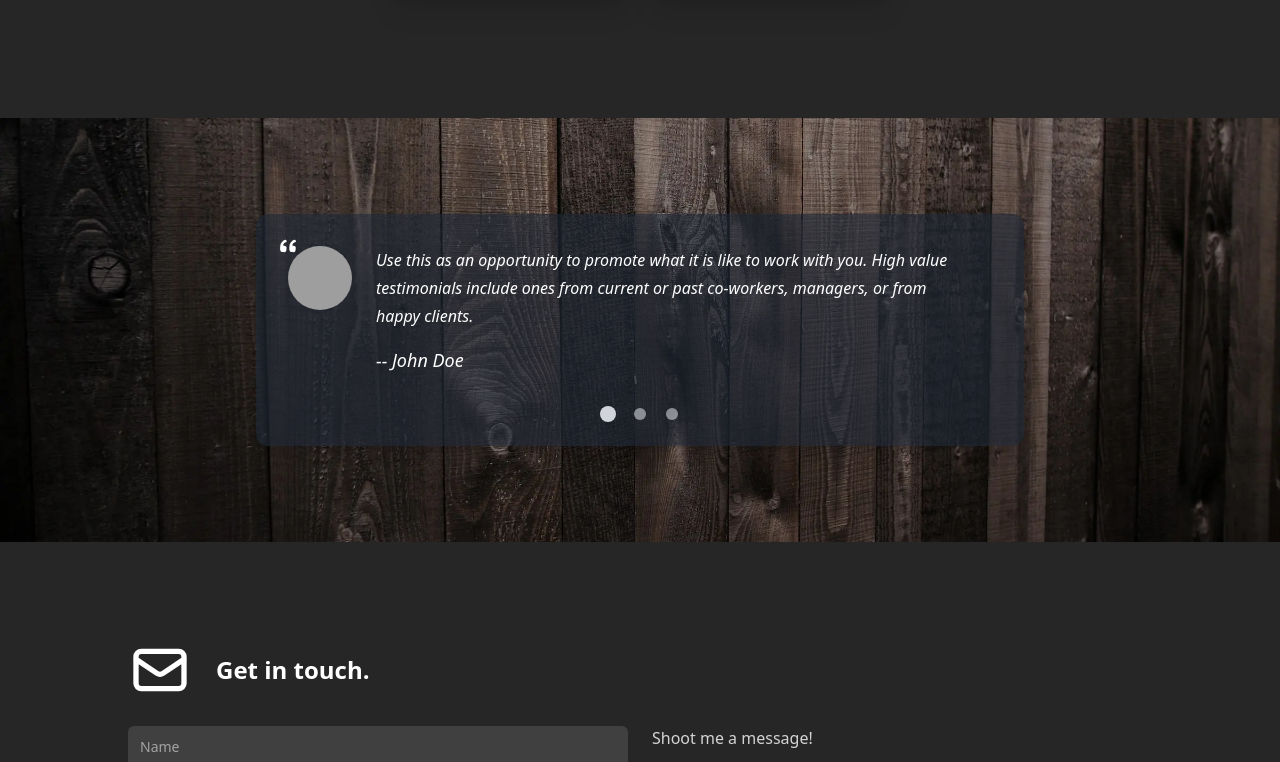
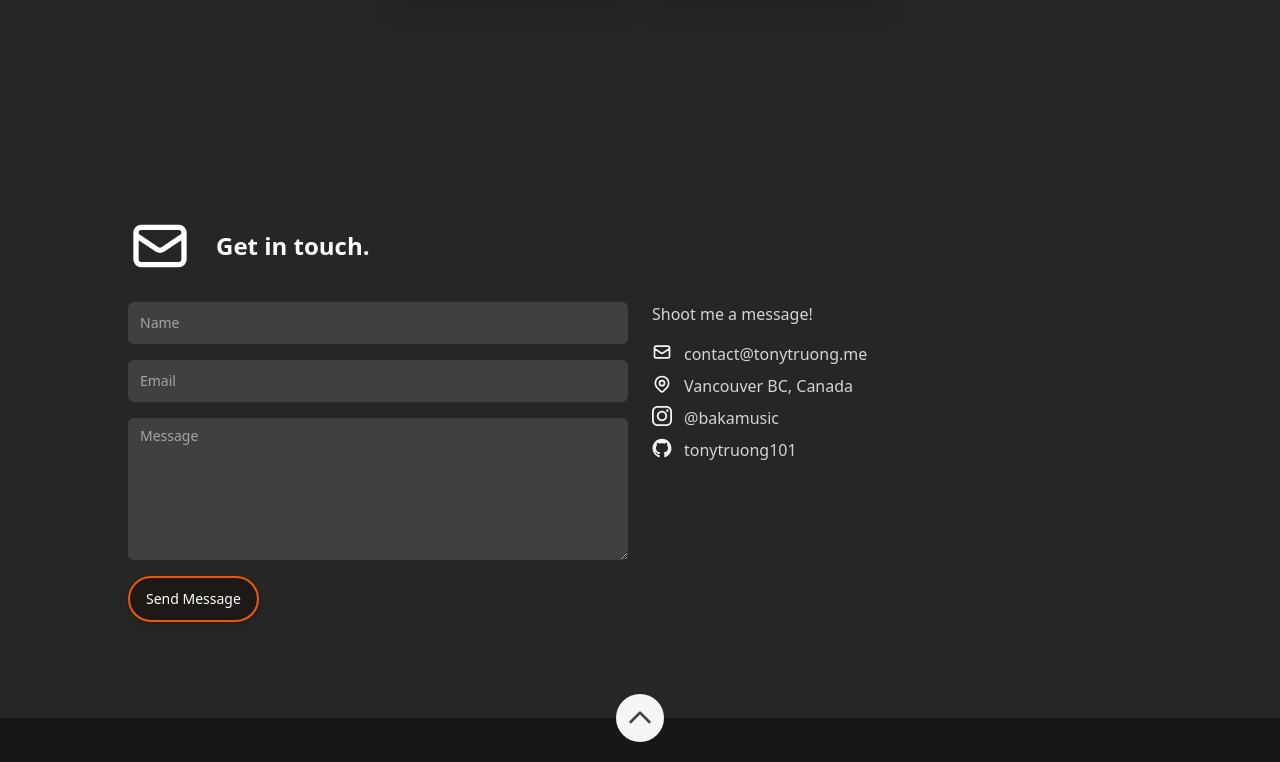
Before and after one commit to tbakerx/react-resume-template, a Next.js app: page / in a window 1280 px wide. Shown: the part 2936-3698 px from the top of the page. Built offline with nearby package versions, Linux system fonts and the light colour scheme; grey boxes are pictures that could not be loaded.

Commit message:
fixed Footer and removed testimonials for now

```diff
--- a/src/components/Sections/Footer.tsx
+++ b/src/components/Sections/Footer.tsx
@@ -17,7 +17,7 @@ const Footer: FC = memo(() => (
       <div className="flex gap-x-4 text-neutral-500">
         <Socials />
       </div>
-      <span className="text-sm text-neutral-700">© Copyright 2022 Tim Baker</span>
+      <span className="text-sm text-neutral-700"></span>
     </div>
   </div>
 ));
--- a/src/components/Sections/Testimonials.tsx
+++ /dev/null
@@ -1,139 +0,0 @@
-import classNames from 'classnames';
-import {FC, memo, UIEventHandler, useCallback, useEffect, useMemo, useRef, useState} from 'react';
-
-import {isApple, isMobile} from '../../config';
-import {SectionId, testimonial} from '../../data/data';
-import {Testimonial} from '../../data/dataDef';
-import useInterval from '../../hooks/useInterval';
-import useWindow from '../../hooks/useWindow';
-import QuoteIcon from '../Icon/QuoteIcon';
-import Section from '../Layout/Section';
-
-const Testimonials: FC = memo(() => {
-  const [activeIndex, setActiveIndex] = useState<number>(0);
-  const [scrollValue, setScrollValue] = useState(0);
-  const [parallaxEnabled, setParallaxEnabled] = useState(false);
-
-  const itemWidth = useRef(0);
-  const scrollContainer = useRef<HTMLDivElement>(null);
-
-  const {width} = useWindow();
-
-  const {imageSrc, testimonials} = testimonial;
-
-  const resolveSrc = useMemo(() => {
-    if (!imageSrc) return undefined;
-    return typeof imageSrc === 'string' ? imageSrc : imageSrc.src;
-  }, [imageSrc]);
-
-  // Mobile iOS doesn't allow background-fixed elements
-  useEffect(() => {
-    setParallaxEnabled(!(isMobile && isApple));
-  }, []);
-
-  useEffect(() => {
-    itemWidth.current = scrollContainer.current ? scrollContainer.current.offsetWidth : 0;
-  }, [width]);
-
-  useEffect(() => {
-    if (scrollContainer.current) {
-      const newIndex = Math.round(scrollContainer.current.scrollLeft / itemWidth.current);
-      setActiveIndex(newIndex);
-    }
-  }, [itemWidth, scrollValue]);
-
-  const setTestimonial = useCallback(
-    (index: number) => () => {
-      if (scrollContainer !== null && scrollContainer.current !== null) {
-        scrollContainer.current.scrollLeft = itemWidth.current * index;
-      }
-    },
-    [],
-  );
-  const next = useCallback(() => {
-    if (activeIndex + 1 === testimonials.length) {
-      setTestimonial(0)();
-    } else {
-      setTestimonial(activeIndex + 1)();
-    }
-  }, [activeIndex, setTestimonial, testimonials.length]);
-
-  const handleScroll = useCallback<UIEventHandler<HTMLDivElement>>(event => {
-    setScrollValue(event.currentTarget.scrollLeft);
-  }, []);
-
-  useInterval(next, 10000);
-
-  // If no testimonials, don't render the section
-  if (!testimonials.length) {
-    return null;
-  }
-
-  return (
-    <Section noPadding sectionId={SectionId.Testimonials}>
-      <div
-        className={classNames(
-          'flex w-full items-center justify-center bg-cover bg-center px-4 py-16 md:py-24 lg:px-8',
-          parallaxEnabled && 'bg-fixed',
-          {'bg-neutral-700': !imageSrc},
-        )}
-        style={imageSrc ? {backgroundImage: `url(${resolveSrc}`} : undefined}>
-        <div className="z-10 w-full max-w-screen-md px-4 lg:px-0">
-          <div className="flex flex-col items-center gap-y-6 rounded-xl bg-gray-800/60 p-6 shadow-lg">
-            <div
-              className="no-scrollbar flex w-full touch-pan-x snap-x snap-mandatory gap-x-6 overflow-x-auto scroll-smooth"
-              onScroll={handleScroll}
-              ref={scrollContainer}>
-              {testimonials.map((testimonial, index) => {
-                const isActive = index === activeIndex;
-                return (
-                  <Testimonial isActive={isActive} key={`${testimonial.name}-${index}`} testimonial={testimonial} />
-                );
-              })}
-            </div>
-            <div className="flex gap-x-4">
-              {[...Array(testimonials.length)].map((_, index) => {
-                const isActive = index === activeIndex;
-                return (
-                  <button
-                    className={classNames(
-                      'h-3 w-3 rounded-full bg-gray-300 transition-all duration-500 sm:h-4 sm:w-4',
-                      isActive ? 'scale-100 opacity-100' : 'scale-75 opacity-60',
-                    )}
-                    disabled={isActive}
-                    key={`select-button-${index}`}
-                    onClick={setTestimonial(index)}></button>
-                );
-              })}
-            </div>
-          </div>
-        </div>
-      </div>
-    </Section>
-  );
-});
-
-const Testimonial: FC<{testimonial: Testimonial; isActive: boolean}> = memo(
-  ({testimonial: {text, name, image}, isActive}) => (
-    <div
-      className={classNames(
-        'flex w-full shrink-0 snap-start snap-always flex-col items-start gap-y-4 p-2 transition-opacity duration-1000 sm:flex-row sm:gap-x-6',
-        isActive ? 'opacity-100' : 'opacity-0',
-      )}>
-      {image ? (
-        <div className="relative h-14 w-14 shrink-0 sm:h-16 sm:w-16">
-          <QuoteIcon className="absolute -top-2 -left-2 h-4 w-4 stroke-black text-white" />
-          <img className="h-full w-full rounded-full" src={image} />
-        </div>
-      ) : (
-        <QuoteIcon className="h-5 w-5 shrink-0 text-white sm:h-8 sm:w-8" />
-      )}
-      <div className="flex flex-col gap-y-4">
-        <p className="prose prose-sm font-medium italic text-white sm:prose-base">{text}</p>
-        <p className="text-xs italic text-white sm:text-sm md:text-base lg:text-lg">-- {name}</p>
-      </div>
-    </div>
-  ),
-);
-
-export default Testimonials;
--- a/src/data/data.tsx
+++ b/src/data/data.tsx
@@ -25,7 +25,6 @@ import porfolioImage9 from '../images/portfolio/portfolio-9.jpg';
 import porfolioImage10 from '../images/portfolio/portfolio-10.jpg';
 import porfolioImage11 from '../images/portfolio/portfolio-11.jpg';
 import profilepic from '../images/profilepic_tonytruong.png';
-import testimonialImage from '../images/testimonial.webp';
 import {
   About,
   ContactSection,
@@ -35,7 +34,6 @@ import {
   PortfolioItem,
   SkillGroup,
   Social,
-  TestimonialSection,
   TimelineItem,
 } from './dataDef';
 
@@ -296,26 +294,6 @@ export const experience: TimelineItem[] = [
 /**
  * Testimonial section
  */
-export const testimonial: TestimonialSection = {
-  imageSrc: testimonialImage,
-  testimonials: [
-    {
-      name: 'John Doe',
-      text: 'Use this as an opportunity to promote what it is like to work with you. High value testimonials include ones from current or past co-workers, managers, or from happy clients.',
-      image: 'https://cloudflare-ipfs.com/ipfs/Qmd3W5DuhgHirLHGVixi6V76LhCkZUz6pnFt5AJBiyvHye/avatar/169.jpg',
-    },
-    {
-      name: 'Jane Doe',
-      text: 'Here you should write some nice things that someone has said about you. Encourage them to be specific and include important details (notes about a project you were on together, impressive quality produced, etc).',
-      image: 'https://cloudflare-ipfs.com/ipfs/Qmd3W5DuhgHirLHGVixi6V76LhCkZUz6pnFt5AJBiyvHye/avatar/14.jpg',
-    },
-    {
-      name: 'Someone else',
-      text: 'Add several of these, and keep them as fresh as possible, but be sure to focus on quality testimonials with strong highlights of your skills/work ethic.',
-      image: 'https://cloudflare-ipfs.com/ipfs/Qmd3W5DuhgHirLHGVixi6V76LhCkZUz6pnFt5AJBiyvHye/avatar/69.jpg',
-    },
-  ],
-};
 
 /**
  * Contact section
--- a/src/pages/index.tsx
+++ b/src/pages/index.tsx
@@ -8,7 +8,6 @@ import Footer from '../components/Sections/Footer';
 import Hero from '../components/Sections/Hero';
 import Portfolio from '../components/Sections/Portfolio';
 import Resume from '../components/Sections/Resume';
-import Testimonials from '../components/Sections/Testimonials';
 import {homePageMeta} from '../data/data';
 
 // eslint-disable-next-line react-memo/require-memo
@@ -23,7 +22,6 @@ const Home: FC = memo(() => {
       <About />
       <Resume />
       <Portfolio />
-      <Testimonials />
       <Contact />
       <Footer />
     </Page>
```
Also changed, not shown: 1 other file (tests, documents, lock files or other folders).
